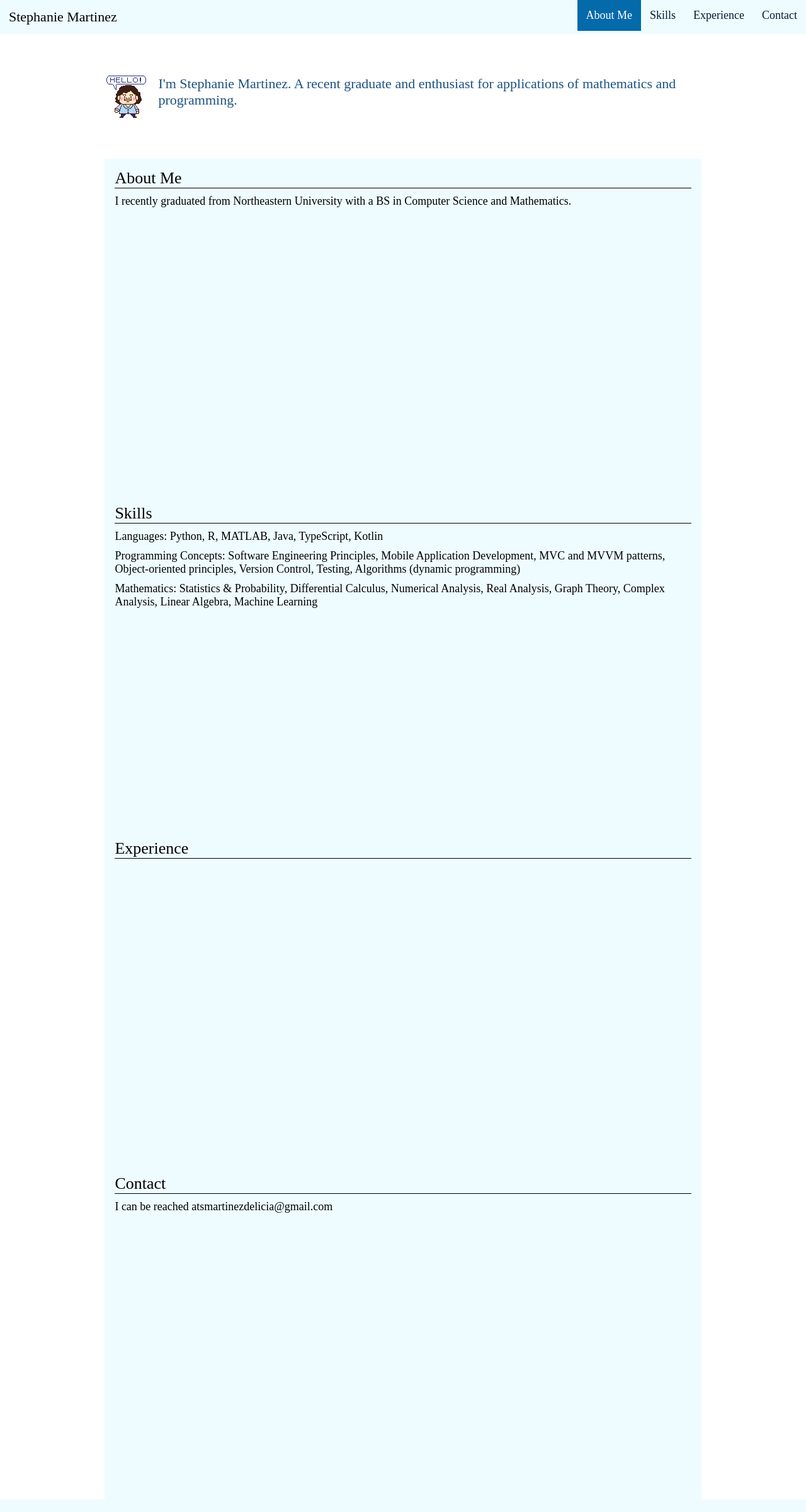
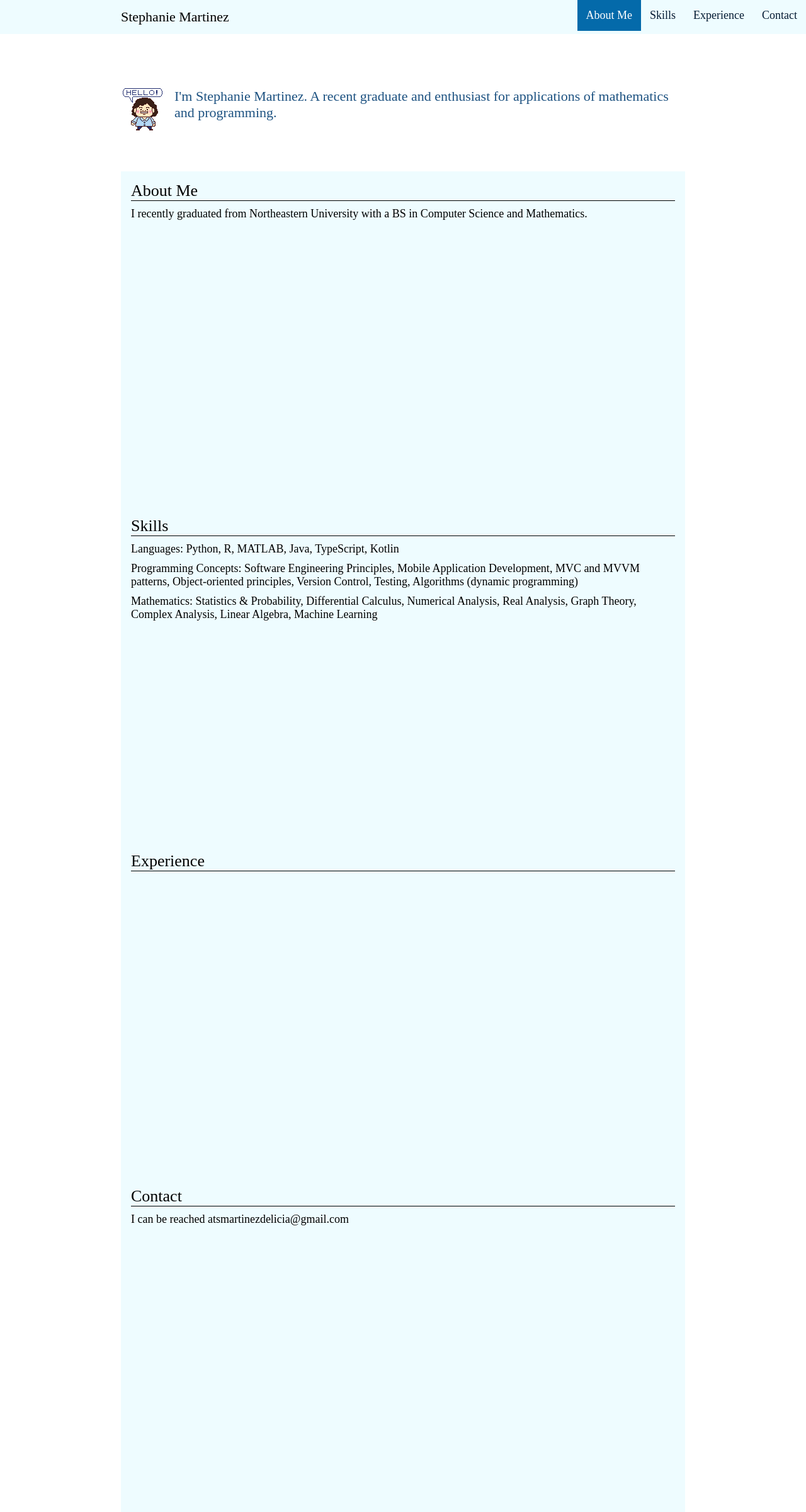
Before and after one commit to Stephanie-Delicia/stephanie-delicia.github.io, a PHP site: page / in a window 1280 px wide. Shown: the whole page at 63% size. Run offline with PHP 8.4, Linux system fonts and the light colour scheme.

Commit message:
Add files via upload

```diff
--- a/css/styles.css
+++ b/css/styles.css
@@ -36,6 +36,7 @@ body {
     text-align: center;
     display: block;
     padding: 14px;
+    padding-left: 15%;
     text-decoration: none;
     font-size: 22px;
     color:#000000;
@@ -47,6 +48,7 @@ body {
     text-align: center;
     display: block;
     padding: 14px;
+    /* padding-right: 13%; */
     text-decoration: none;
     font-size: 18px;
   }
@@ -64,9 +66,9 @@ body {
   }
 
   .content {
-    padding-top: 120px;
-    margin-left: 13%;
-    margin-right: 13%;
+    padding-top: 140px;
+    margin-left: 15%;
+    margin-right: 15%;
   }
 
   .sticky {
```
